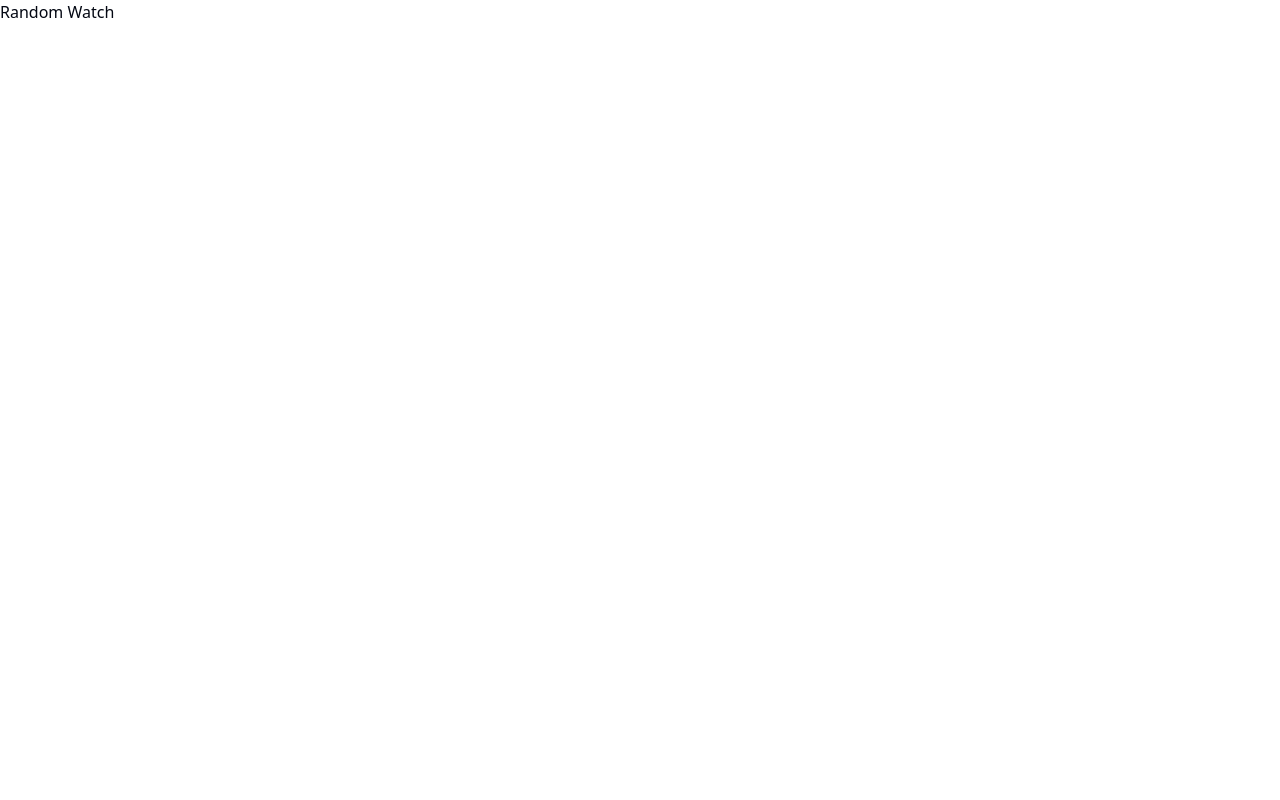
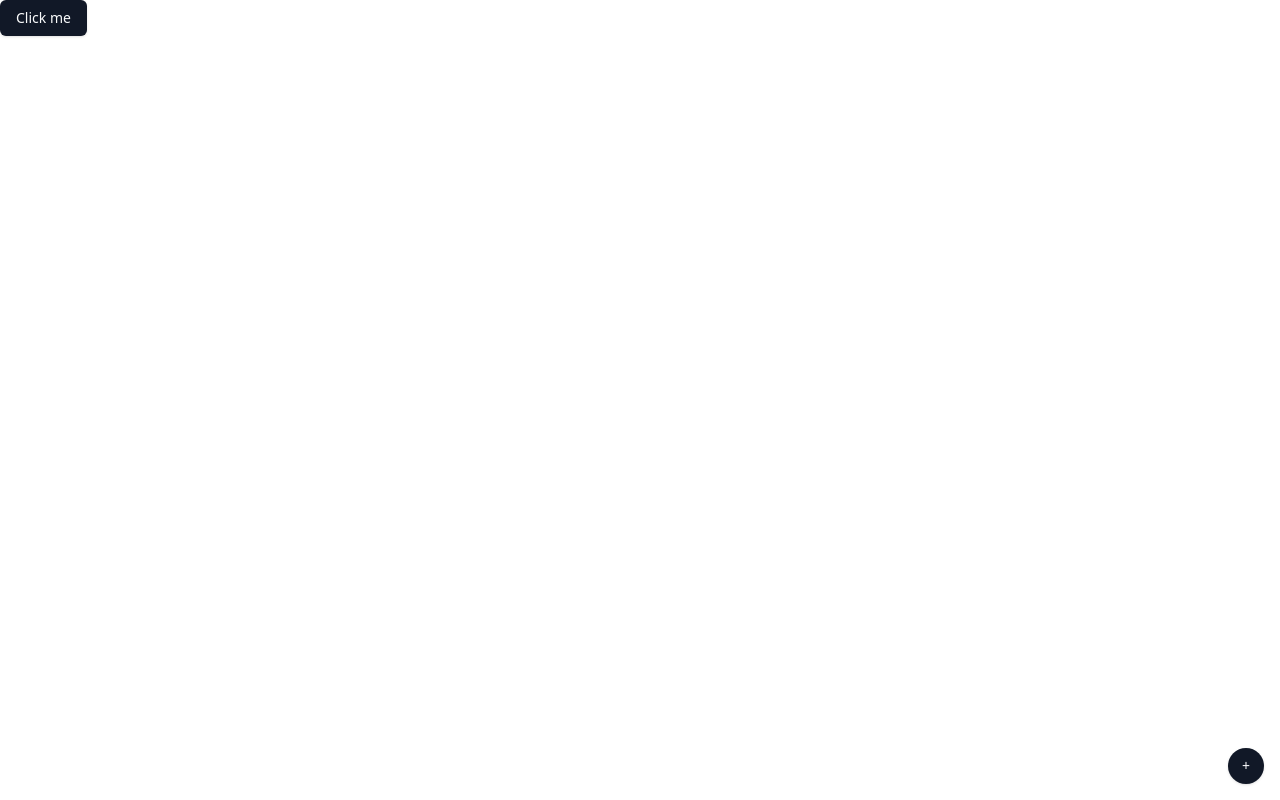
Before and after one commit to emerson-paiva/random-watch, a React (Vite) app: page / in a window 1280 px wide. Built offline with nearby package versions, Linux system fonts and the light colour scheme.

Commit message:
feat: Creating new movies dialog

```diff
--- a/src/App.tsx
+++ b/src/App.tsx
@@ -1,5 +1,13 @@
+import { Button } from '@/components/ui/button'
+import { NewMovieDialog } from '@/components/NewMovie/NewMovie'
+
 function App() {
-  return <main>Random Watch</main>
+  return (
+    <main className="relative w-full h-full min-h-[100vh]">
+      <Button>Click me</Button>
+      <NewMovieDialog />
+    </main>
+  )
 }
 
 export default App
--- /dev/null
+++ b/src/components/NewMovie/NewMovie.tsx
@@ -0,0 +1,64 @@
+import { Button } from '@/components/ui/button'
+import {
+  Dialog,
+  DialogContent,
+  DialogFooter,
+  DialogHeader,
+  DialogTitle,
+  DialogTrigger,
+} from '@/components/ui/dialog'
+import { Input } from '@/components/ui/input'
+import { Label } from '@/components/ui/label'
+import {
+  Select,
+  SelectContent,
+  SelectItem,
+  SelectTrigger,
+  SelectValue,
+} from '@/components/ui/select'
+
+export const NewMovieDialog = () => (
+  <Dialog>
+    <DialogTrigger asChild>
+      <Button
+        variant="default"
+        className="absolute rounded-full bottom-4 right-4"
+        size="icon"
+      >
+        +
+      </Button>
+    </DialogTrigger>
+    <DialogContent className="sm:max-w-[425px]">
+      <DialogHeader>
+        <DialogTitle>Cadastrar novo</DialogTitle>
+      </DialogHeader>
+      <div className="grid gap-4 py-4">
+        <div className="grid grid-cols-4 items-center gap-4">
+          <Label htmlFor="movie-name" className="text-right">
+            Nome
+          </Label>
+          <Input id="movie-name" className="col-span-3" required />
+        </div>
+        <div className="grid grid-cols-4 items-center gap-4">
+          <Label htmlFor="username" className="text-right">
+            Tipo
+          </Label>
+          <Select>
+            <SelectTrigger className="col-span-3">
+              <SelectValue placeholder="Filme" />
+            </SelectTrigger>
+            <SelectContent>
+              <SelectItem value="movie" defaultChecked>
+                Filme
+              </SelectItem>
+              <SelectItem value="serie">Serie</SelectItem>
+            </SelectContent>
+          </Select>
+        </div>
+      </div>
+      <DialogFooter>
+        <Button type="submit">Salvar</Button>
+      </DialogFooter>
+    </DialogContent>
+  </Dialog>
+)
```
